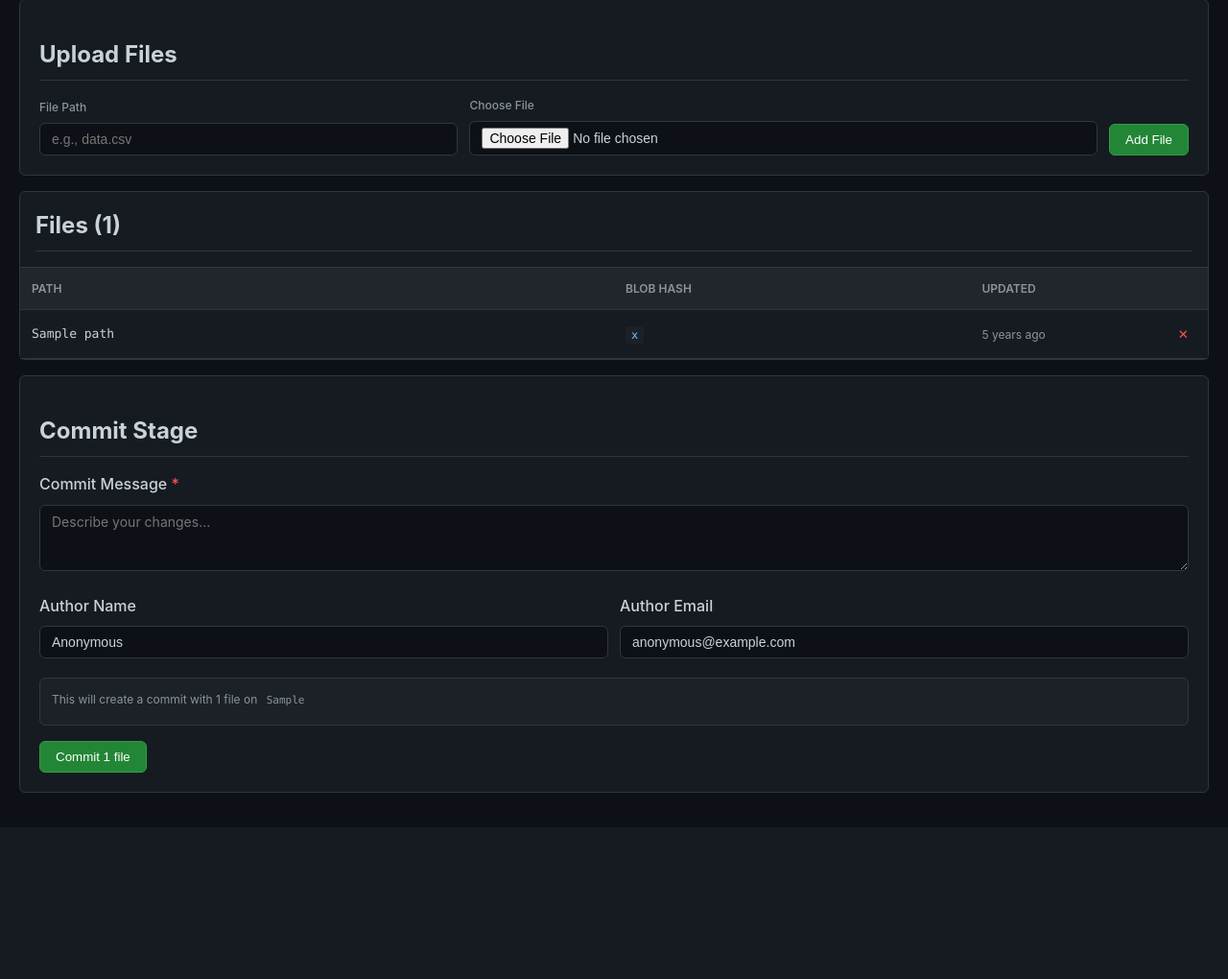
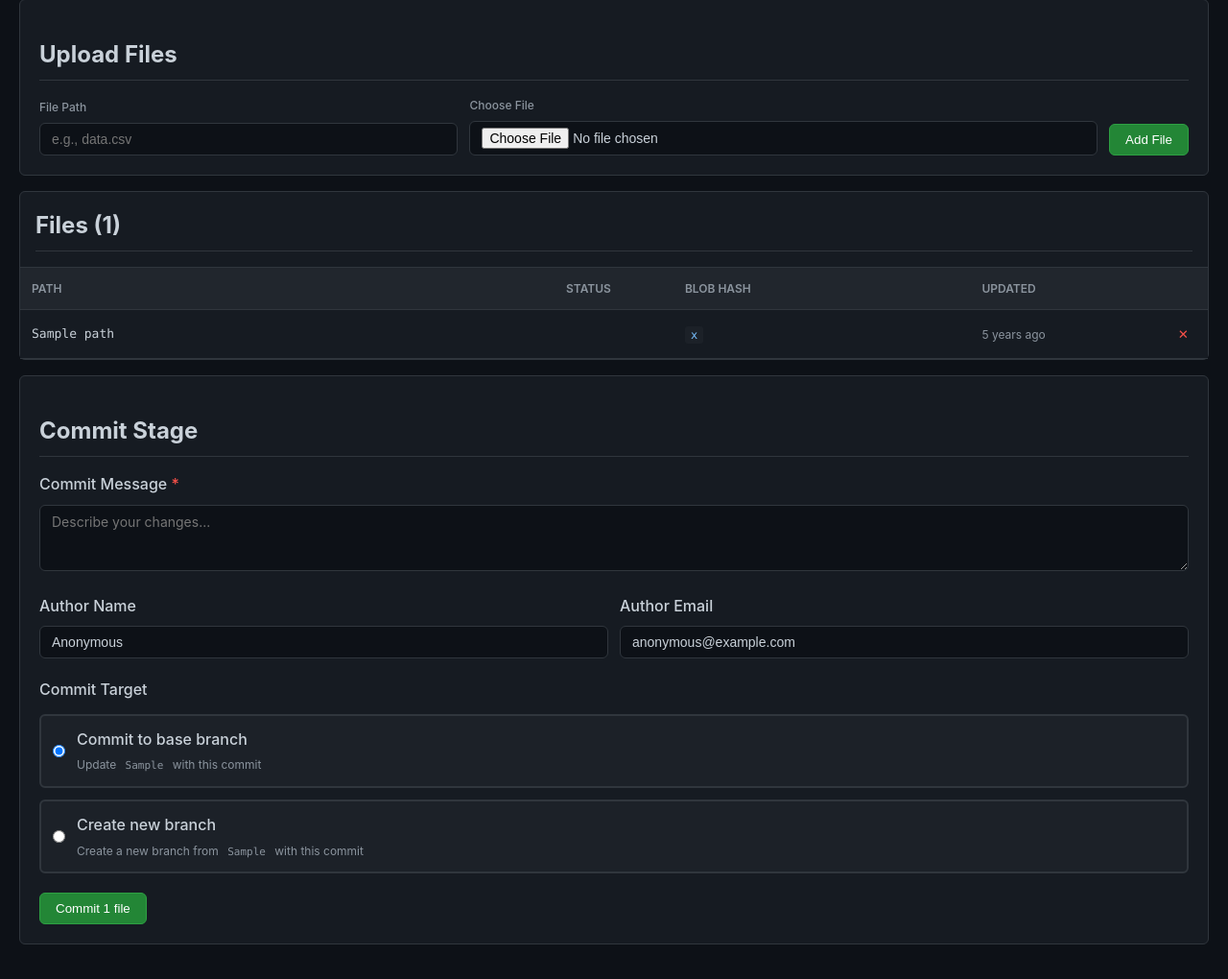
Before and after one commit to vilterp/dataworkflow, a Flask app: template src/templates/stage_detail.html in a window 1280 px wide. Shown: the part 336-1356 px from the top of the page at 96% size. Before the commit the page ends 1162 px from the top, so only its background shows below. Run offline with Flask 3, Linux system fonts and the light colour scheme; the template is opened without the code that fills it: most values are stand-ins (such as "Sample title", 1, 10 or a date in 2020).

Commit message:
stage entries; refactor listing

```diff
--- a/src/app.py
+++ b/src/app.py
@@ -97,7 +97,7 @@ def repositories_list():
 
 
 @app.route('/<repo_name>')
-def index(repo_name):
+def repo(repo_name):
     """Repository homepage - show file browser like GitHub"""
     repo, db = get_repository(repo_name)
     if not repo:
@@ -123,8 +123,8 @@ def index(repo_name):
         # Get latest commit
         latest_commit = repo.get_commit(main_ref.commit_hash)
 
-        # Get tree entries (files and directories at root)
-        tree_entries = repo.get_tree_contents(latest_commit.tree_hash)
+        # Get tree entries and their commits using shared method
+        tree_entries, entry_commits = repo.get_tree_entries_with_commits(main_ref.commit_hash)
 
         # Get branch and tag counts
         branches = repo.list_branches()
@@ -132,14 +132,6 @@ def index(repo_name):
 
         # Get commit count for the main branch
         commit_count = len(repo.get_commit_history(main_ref.commit_hash, limit=1000))
-
-        # Get latest commit info for each entry
-        diff_gen = DiffGenerator(repo)
-        entry_commits = {}
-        for entry in tree_entries:
-            commit_for_entry = diff_gen.get_latest_commit_for_path(main_ref.commit_hash, entry.name)
-            if commit_for_entry:
-                entry_commits[entry.name] = commit_for_entry
 
         # Look for README.md in the tree
         readme_content = None
@@ -203,7 +195,7 @@ def commits(repo_name, branch='main', file_path=None):
         ref = repo.get_ref(ref_name)
         if not ref:
             flash(f'Branch {branch} not found', 'error')
-            return redirect(url_for('index', repo_name=repo_name))
+            return redirect(url_for('repo', repo_name=repo_name))
 
         # Get all commits for the branch
         all_commits = repo.get_commit_history(ref.commit_hash, limit=100)
@@ -244,7 +236,7 @@ def commit_detail(repo_name, commit_hash):
         commit = repo.get_commit(commit_hash)
         if not commit:
             flash(f'Commit {commit_hash} not found', 'error')
-            return redirect(url_for('index', repo_name=repo_name))
+            return redirect(url_for('repo', repo_name=repo_name))
 
         # Generate diff
         diff_gen = DiffGenerator(repo)
@@ -276,34 +268,20 @@ def tree_view(repo_name, branch, dir_path=''):
         ref = repo.get_ref(ref_name)
         if not ref:
             flash(f'Branch {branch} not found', 'error')
-            return redirect(url_for('index', repo_name=repo_name))
+            return redirect(url_for('repo', repo_name=repo_name))
 
         # Get the commit
         commit = repo.get_commit(ref.commit_hash)
         if not commit:
             flash(f'Commit not found', 'error')
-            return redirect(url_for('index', repo_name=repo_name))
+            return redirect(url_for('repo', repo_name=repo_name))
 
-        # Navigate to the directory through the tree
-        current_tree_hash = commit.tree_hash
+        # Get entries and their commits using shared method
+        entries, entry_commits = repo.get_tree_entries_with_commits(ref.commit_hash, dir_path)
 
-        if dir_path:
-            path_parts = dir_path.split('/')
-            # Navigate through directories
-            for i, part in enumerate(path_parts):
-                tree_entries = repo.get_tree_contents(current_tree_hash)
-                found = False
-                for entry in tree_entries:
-                    if entry.name == part and entry.type.value == 'tree':
-                        current_tree_hash = entry.hash
-                        found = True
-                        break
-                if not found:
-                    flash(f'Directory not found: {"/".join(path_parts[:i+1])}', 'error')
-                    return redirect(url_for('index', repo_name=repo_name))
-
-        # Get entries in the current directory
-        entries = repo.get_tree_contents(current_tree_hash)
+        if not entries and dir_path:
+            flash(f'Directory not found: {dir_path}', 'error')
+            return redirect(url_for('repo', repo_name=repo_name))
 
         # Get the latest commit affecting this directory (if dir_path specified)
         diff_gen = DiffGenerator(repo)
@@ -319,14 +297,6 @@ def tree_view(repo_name, branch, dir_path=''):
         else:
             latest_commit_for_dir = commit
             commit_count = len(repo.get_commit_history(ref.commit_hash, limit=1000))
-
-        # Get latest commit info for each entry
-        entry_commits = {}
-        for entry in entries:
-            entry_path = f"{dir_path}/{entry.name}" if dir_path else entry.name
-            commit_for_entry = diff_gen.get_latest_commit_for_path(ref.commit_hash, entry_path)
-            if commit_for_entry:
-                entry_commits[entry.name] = commit_for_entry
 
         return render_template(
             'tree_view.html',
@@ -357,13 +327,13 @@ def blob_view(repo_name, branch, file_path):
         ref = repo.get_ref(ref_name)
         if not ref:
             flash(f'Branch {branch} not found', 'error')
-            return redirect(url_for('index', repo_name=repo_name))
+            return redirect(url_for('repo', repo_name=repo_name))
 
         # Get the commit
         commit = repo.get_commit(ref.commit_hash)
         if not commit:
             flash(f'Commit not found', 'error')
-            return redirect(url_for('index', repo_name=repo_name))
+            return redirect(url_for('repo', repo_name=repo_name))
 
         # Navigate to the file through the tree
         path_parts = file_path.split('/')
@@ -380,7 +350,7 @@ def blob_view(repo_name, branch, file_path):
                     break
             if not found:
                 flash(f'Path not found: {"/".join(path_parts[:i+1])}', 'error')
-                return redirect(url_for('index', repo_name=repo_name))
+                return redirect(url_for('repo', repo_name=repo_name))
 
         # Find the file in the final directory
         tree_entries = repo.get_tree_contents(current_tree_hash)
@@ -393,7 +363,7 @@ def blob_view(repo_name, branch, file_path):
 
         if not blob_hash:
             flash(f'File not found: {file_path}', 'error')
-            return redirect(url_for('index', repo_name=repo_name))
+            return redirect(url_for('repo', repo_name=repo_name))
 
         # Get blob content
         blob = repo.get_blob(blob_hash)
@@ -525,11 +495,51 @@ def stage_detail(repo_name, stage_id):
         # Get files in the stage
         files = db.query(StageFile).filter(StageFile.stage_id == stage_id).order_by(StageFile.path).all()
 
+        # Determine file statuses (added vs modified) relative to base branch
+        file_statuses = {}
+        base_ref = repo.get_ref(stage.base_ref)
+        if base_ref:
+            base_commit = repo.get_commit(base_ref.commit_hash)
+            if base_commit:
+                # Get all files in the base tree recursively
+                def get_all_files_in_tree(tree_hash, prefix=''):
+                    files_dict = {}
+                    entries = repo.get_tree_contents(tree_hash)
+                    for entry in entries:
+                        full_path = f"{prefix}/{entry.name}" if prefix else entry.name
+                        if entry.type.value == 'blob':
+                            files_dict[full_path] = entry.hash
+                        elif entry.type.value == 'tree':
+                            files_dict.update(get_all_files_in_tree(entry.hash, full_path))
+                    return files_dict
+
+                base_files = get_all_files_in_tree(base_commit.tree_hash)
+
+                # Check each staged file
+                for file in files:
+                    if file.path in base_files:
+                        # File exists in base - check if modified
+                        if base_files[file.path] != file.blob_hash:
+                            file_statuses[file.path] = 'modified'
+                        else:
+                            file_statuses[file.path] = 'unchanged'
+                    else:
+                        file_statuses[file.path] = 'added'
+            else:
+                # No base commit - all files are new
+                for file in files:
+                    file_statuses[file.path] = 'added'
+        else:
+            # No base ref - all files are new
+            for file in files:
+                file_statuses[file.path] = 'added'
+
         return render_template(
             'stage_detail.html',
             repo_name=repo_name,
             stage=stage,
             files=files,
+            file_statuses=file_statuses,
             active_tab='stages'
         )
     finally:
@@ -653,10 +663,23 @@ def stage_commit(repo_name, stage_id):
         message = request.form.get('message')
         author = request.form.get('author', 'Anonymous')
         author_email = request.form.get('author_email', 'anonymous@example.com')
+        commit_target = request.form.get('commit_target', 'base')  # 'base' or 'new_branch'
+        new_branch_name = request.form.get('new_branch_name', '')
 
         if not message:
             flash('Commit message is required', 'error')
             return redirect(url_for('stage_detail', repo_name=repo_name, stage_id=stage_id))
+
+        # Validate branch name if creating new branch
+        if commit_target == 'new_branch':
+            if not new_branch_name:
+                flash('Branch name is required when creating a new branch', 'error')
+                return redirect(url_for('stage_detail', repo_name=repo_name, stage_id=stage_id))
+            # Check if branch already exists
+            new_ref_name = f'refs/heads/{new_branch_name}'
+            if repo.get_ref(new_ref_name):
+                flash(f'Branch "{new_branch_name}" already exists', 'error')
+                return redirect(url_for('stage_detail', repo_name=repo_name, stage_id=stage_id))
 
         # Get the base commit
         base_ref = repo.get_ref(stage.base_ref)
@@ -683,8 +706,17 @@ def stage_commit(repo_name, stage_id):
             parent_hash=parent_hash
         )
 
+        # Determine which ref to update
+        if commit_target == 'new_branch':
+            target_ref = f'refs/heads/{new_branch_name}'
+            flash_message = f'Created new branch "{new_branch_name}" with commit {commit.hash[:7]}'
+        else:
+            target_ref = stage.base_ref
+            branch_name = stage.base_ref.replace('refs/heads/', '')
+            flash_message = f'Committed to "{branch_name}" as {commit.hash[:7]}'
+
         # Update the ref to point to the new commit
-        repo.create_or_update_ref(stage.base_ref, commit.hash)
+        repo.create_or_update_ref(target_ref, commit.hash)
 
         # Mark stage as committed
         stage.committed = True
@@ -692,7 +724,7 @@ def stage_commit(repo_name, stage_id):
         stage.commit_hash = commit.hash
         db.commit()
 
-        flash(f'Stage committed successfully as {commit.hash[:7]}', 'success')
+        flash(flash_message, 'success')
         return redirect(url_for('commit_detail', repo_name=repo_name, commit_hash=commit.hash))
     finally:
         db.close()
--- a/src/templates/base.html
+++ b/src/templates/base.html
@@ -266,7 +266,7 @@
                 </div>
                 <!-- Repo/App name -->
                 {% if repo_name %}
-                    <a href="{{ url_for('index', repo_name=repo_name) }}" class="logo">{{ repo_name }}</a>
+                    <a href="{{ url_for('repo', repo_name=repo_name) }}" class="logo">{{ repo_name }}</a>
                 {% else %}
                     <a href="{{ url_for('repositories_list') }}" class="logo">DataWorkflow</a>
                 {% endif %}
@@ -295,7 +295,7 @@
         <!-- Tab Navigation -->
         <div style="border-bottom: 1px solid #30363d; margin-bottom: 24px;">
             <nav style="display: flex; gap: 0;">
-                <a href="{{ url_for('index', repo_name=repo_name) }}"
+                <a href="{{ url_for('repo', repo_name=repo_name) }}"
                    style="padding: 8px 16px; color: {% if active_tab == 'data' %}#c9d1d9{% else %}#8b949e{% endif %}; text-decoration: none; border-bottom: 2px solid {% if active_tab == 'data' %}#f78166{% else %}transparent{% endif %}; transition: all 0.2s;">
                     Data
                 </a>
--- a/src/templates/repositories.html
+++ b/src/templates/repositories.html
@@ -19,7 +19,7 @@
                 {% for repo in repositories %}
                     <tr>
                         <td>
-                            <a href="{{ url_for('index', repo_name=repo.name) }}">
+                            <a href="{{ url_for('repo', repo_name=repo.name) }}">
                                 {{ repo.name }}
                             </a>
                         </td>
--- a/src/templates/stage_detail.html
+++ b/src/templates/stage_detail.html
@@ -72,8 +72,9 @@
         <table style="margin: 0;">
             <thead>
                 <tr>
-                    <th style="width: 50%;">Path</th>
-                    <th style="width: 30%;">Blob Hash</th>
+                    <th style="width: 45%;">Path</th>
+                    <th style="width: 10%;">Status</th>
+                    <th style="width: 25%;">Blob Hash</th>
                     <th style="width: 15%;">Updated</th>
                     {% if not stage.committed %}
                         <th style="width: 5%;"></th>
@@ -85,6 +86,16 @@
                     <tr>
                         <td style="font-family: 'SFMono-Regular', Consolas, 'Liberation Mono', Menlo, monospace; font-size: 13px;">
                             {{ file.path }}
+                        </td>
+                        <td>
+                            {% set status = file_statuses.get(file.path, 'unknown') %}
+                            {% if status == 'added' %}
+                                <span style="color: #3fb950; font-size: 12px; font-weight: 500;">+ added</span>
+                            {% elif status == 'modified' %}
+                                <span style="color: #d29922; font-size: 12px; font-weight: 500;">~ modified</span>
+                            {% elif status == 'unchanged' %}
+                                <span style="color: #8b949e; font-size: 12px;">= unchanged</span>
+                            {% endif %}
                         </td>
                         <td>
                             <code class="hash">{{ file.blob_hash[:12] }}</code>
@@ -161,9 +172,54 @@
             </div>
         </div>
 
-        <div style="padding: 12px; background-color: #1c2128; border: 1px solid #30363d; border-radius: 6px; margin-bottom: 16px;">
-            <div style="font-size: 12px; color: #8b949e; margin-bottom: 4px;">
-                This will create a commit with {{ files|length }} file{% if files|length != 1 %}s{% endif %} on <code style="font-size: 11px;">{{ stage.base_ref }}</code>
+        <div style="margin-bottom: 20px;">
+            <label style="display: block; margin-bottom: 12px; font-weight: 500;">
+                Commit Target
+            </label>
+            <div style="display: flex; flex-direction: column; gap: 12px;">
+                <label style="display: flex; align-items: center; padding: 12px; background-color: #1c2128; border: 2px solid #30363d; border-radius: 6px; cursor: pointer;">
+                    <input
+                        type="radio"
+                        name="commit_target"
+                        value="base"
+                        checked
+                        onclick="document.getElementById('new_branch_input').style.display = 'none';"
+                        style="margin-right: 12px;"
+                    />
+                    <div>
+                        <div style="font-weight: 500; color: #c9d1d9;">Commit to base branch</div>
+                        <div style="font-size: 12px; color: #8b949e; margin-top: 4px;">
+                            Update <code style="font-size: 11px;">{{ stage.base_ref.replace('refs/heads/', '') }}</code> with this commit
+                        </div>
+                    </div>
+                </label>
+                <label style="display: flex; align-items: center; padding: 12px; background-color: #1c2128; border: 2px solid #30363d; border-radius: 6px; cursor: pointer;">
+                    <input
+                        type="radio"
+                        name="commit_target"
+                        value="new_branch"
+                        onclick="document.getElementById('new_branch_input').style.display = 'block';"
+                        style="margin-right: 12px;"
+                    />
+                    <div style="flex: 1;">
+                        <div style="font-weight: 500; color: #c9d1d9;">Create new branch</div>
+                        <div style="font-size: 12px; color: #8b949e; margin-top: 4px;">
+                            Create a new branch from <code style="font-size: 11px;">{{ stage.base_ref.replace('refs/heads/', '') }}</code> with this commit
+                        </div>
+                    </div>
+                </label>
+            </div>
+            <div id="new_branch_input" style="display: none; margin-top: 12px; margin-left: 12px;">
+                <label for="new_branch_name" style="display: block; margin-bottom: 8px; font-weight: 500; font-size: 14px;">
+                    New Branch Name
+                </label>
+                <input
+                    type="text"
+                    id="new_branch_name"
+                    name="new_branch_name"
+                    placeholder="e.g., feature-update"
+                    style="width: 100%; padding: 8px 12px; background-color: #0d1117; border: 1px solid #30363d; border-radius: 6px; color: #c9d1d9; font-size: 14px;"
+                />
             </div>
         </div>
 
```
Also changed, not shown: src/repository/repository.py (+49 -0 lines).
